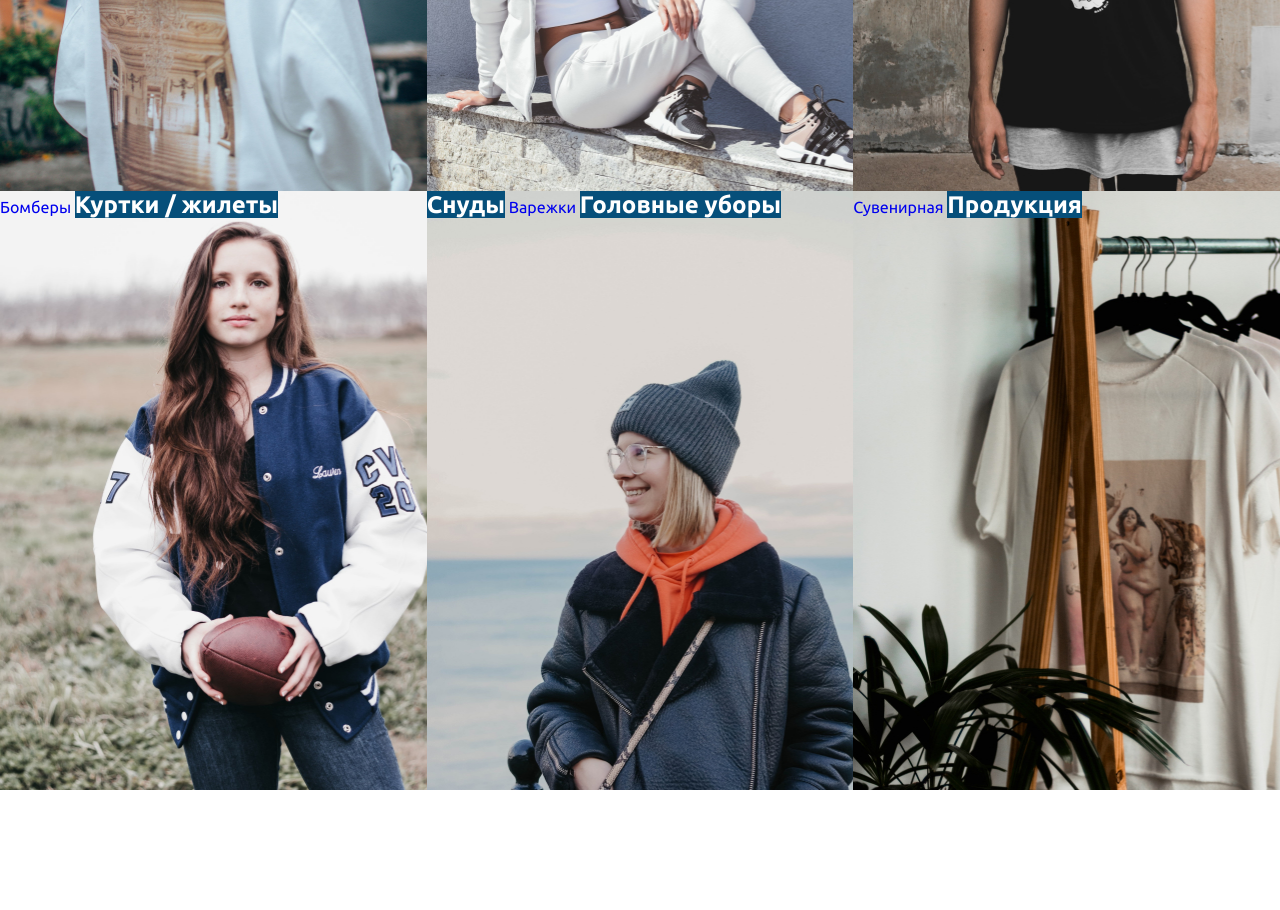
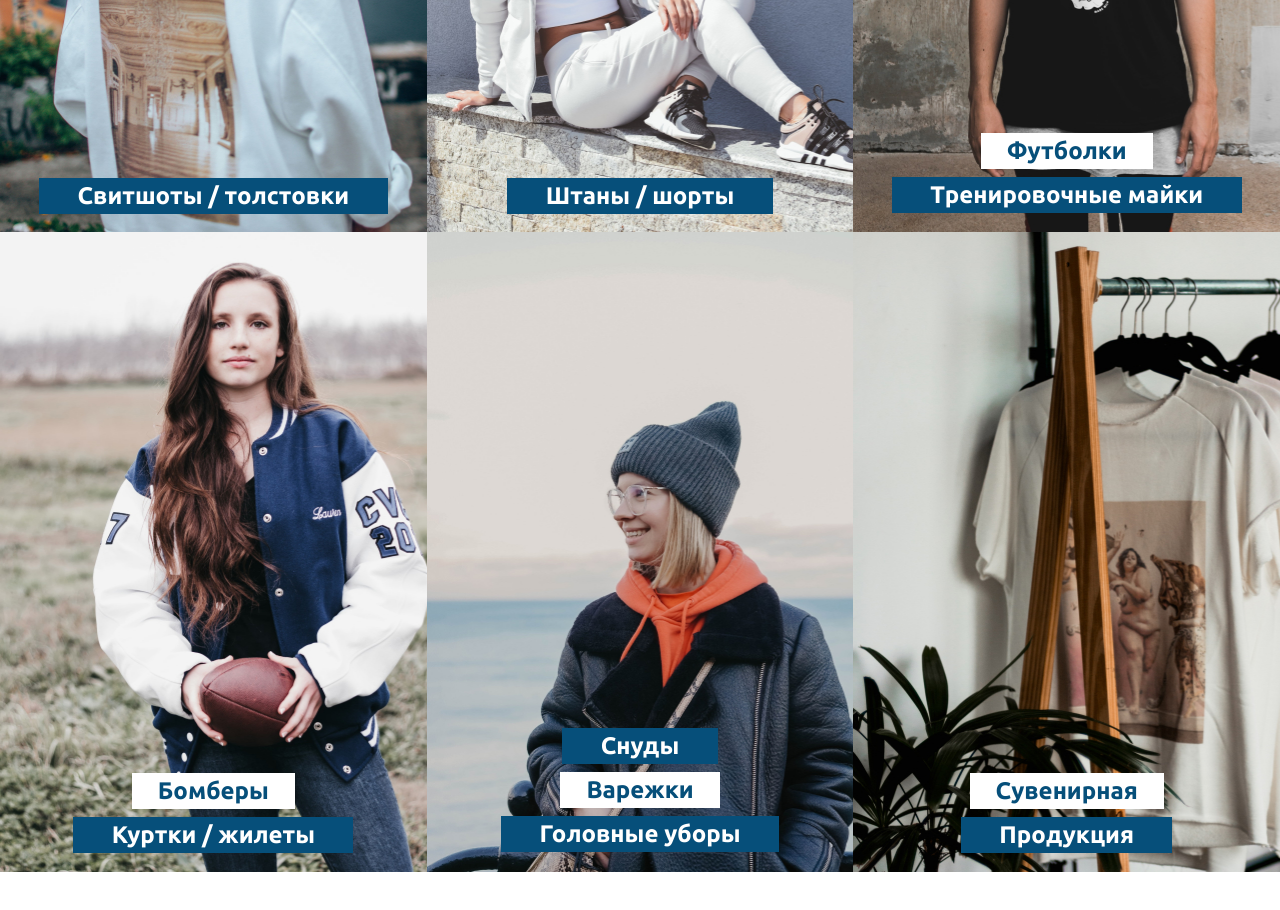
Before and after one commit to AnatoliyDemiurge/Landing-UNIKUM, a website: page app/src/index.html in a window 1280 px wide. Shown: the part 1180-2090 px from the top of the page. Before the commit the page ends 2013 px from the top, so only its background shows below. Drawn offline with nearby package versions, Linux system fonts and the light colour scheme; files that its build step writes are made by us from their sources; files whose address does not match are found by name.

Commit message:
end production

```diff
--- a/app/src/index.html
+++ b/app/src/index.html
@@ -112,29 +112,61 @@
 				</h3>
 				<div class="production__cards">
 					<div class="production__card production__card-1">
-						<p class = "production__name ">
-							<a href='#' class="production__name-blue">Свитшоты / толстовки</a>
-						</p>
+						<div class="production__content production__content-1p">
+							<p class = "production__name">
+								<a href='#' class="production__link production__link-blue">Свитшоты / толстовки</a>
+							</p>
+						</div>
 					</div>
 					<div class="production__card production__card-2">
-						<a href='#' class="production__name production__name-blue">Штаны / шорты</a>
+						<div class="production__content production__content-1p">
+							<p class="production__name">
+								<a href='#' class="production__link production__link-blue">Штаны / шорты</a>
+							</p>
+						</div>
 					</div>
 					<div class="production__card production__card-3">
-						<a href='#' class="production__name production__name-white">Футболки</a>
-						<a href='#' class="production__name production__name-blue">Тренировочные майки</a>
+						<div class="production__content production__content-2p">
+							<p class="production__name">
+								<a href='#' class="production__link production__link-white">Футболки</a>
+							</p>
+							<p class="production__name">
+								<a href='#' class="production__link production__link-blue">Тренировочные майки</a>
+							</p>
+						</div>
 					</div>
 					<div class="production__card production__card-4 card">
-						<a href='#' class="production__name production__name-white">Бомберы</a>
-						<a href='#' class="production__name production__name-blue">Куртки / жилеты</a>
+						<div class="production__content production__content-2p">
+							<p class="production__name">
+								<a href='#' class="production__link production__link-white">Бомберы</a>
+							</p>
+							<p class="production__name">
+								<a href='#' class="production__link production__link-blue">Куртки / жилеты</a>
+							</p>
+						</div>
 					</div>
 					<div class="production__card production__card-5 card">
-						<a href='#' class="production__name production__name-blue">Снуды</a>
-						<a href='#' class="production__name production__name-white">Варежки</a>
-						<a href='#' class="production__name production__name-blue">Головные уборы</a>
+						<div class="production__content production__content-3p">
+							<p class="production__name">
+								<a href='#' class="production__link production__link-blue">Снуды</a>
+							</p>
+							<p class="production__name">
+								<a href='#' class="production__link production__link-white">Варежки</a>
+							</p>
+							<p class="production__name">
+								<a href='#' class="production__link production__link-blue">Головные уборы</a>
+							</p>
+						</div>
 					</div>
 					<div class="production__card production__card-6 card">
-						<a href='#' class="production__name production__name-white">Сувенирная</a>
-						<a href='#' class="production__name production__name-blue">Продукция</a>
+						<div class="production__content production__content-2p">
+							<p class="production__name">
+								<a href='#' class="production__link production__link-white">Сувенирная</a>
+							</p>
+							<p class="production__name">
+								<a href='#' class="production__link production__link-blue">Продукция</a>
+							</p>
+						</div>
 					</div>
 				</div>
 			</div>
--- a/app/src/style/production.scss
+++ b/app/src/style/production.scss
@@ -7,7 +7,7 @@
         grid-template-rows:repeat(2,1fr);
     }
     &__card{
-        height:599px;
+        height:640px;
         max-width:100%;
         background-size:cover;
     }
@@ -29,17 +29,41 @@
     &__card-6{
         background:url('../img/production-6.jpg');
     }
+    &__content-1p{
+        padding-top:575px;
+    }
+    &__content-2p{
+        padding-top:530px;
+    }
+    &__content-3p{
+        padding-top:485px;
+    }
     &__name{
         text-align: center;
     }
-    &__name-blue{
+    &__link-blue{
+
+        padding-top:1%;
+        padding-bottom:1%;
+        padding-left:9%;
+        padding-right:9%;
         font-weight: bold;
         font-size: 24px;
         line-height: 28px;
         color: #FFFFFF;
         background: #064F7A;
     }
-    &__name-white{
-
+    &__link-white{
+        padding-top:1%;
+        padding-bottom:1%;
+        padding-left:5%;
+        padding-right:5%;
+        padding-left:26px;
+        padding-right:26px;
+        font-weight: bold;
+        font-size: 24px;
+        line-height: 28px;
+        background: #FFFFFF;
+        color: #064F7A;
     }
 }
```
Also changed, not shown: app/build/css/styles.css, app/build/css/styles.min.css, app/build/index.html, 1 other file.
